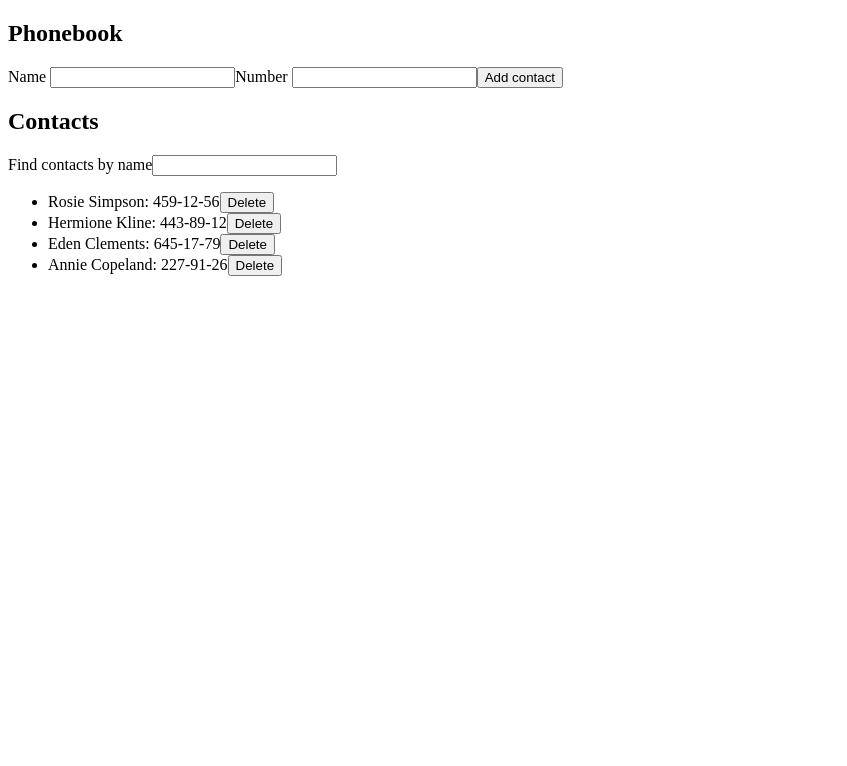
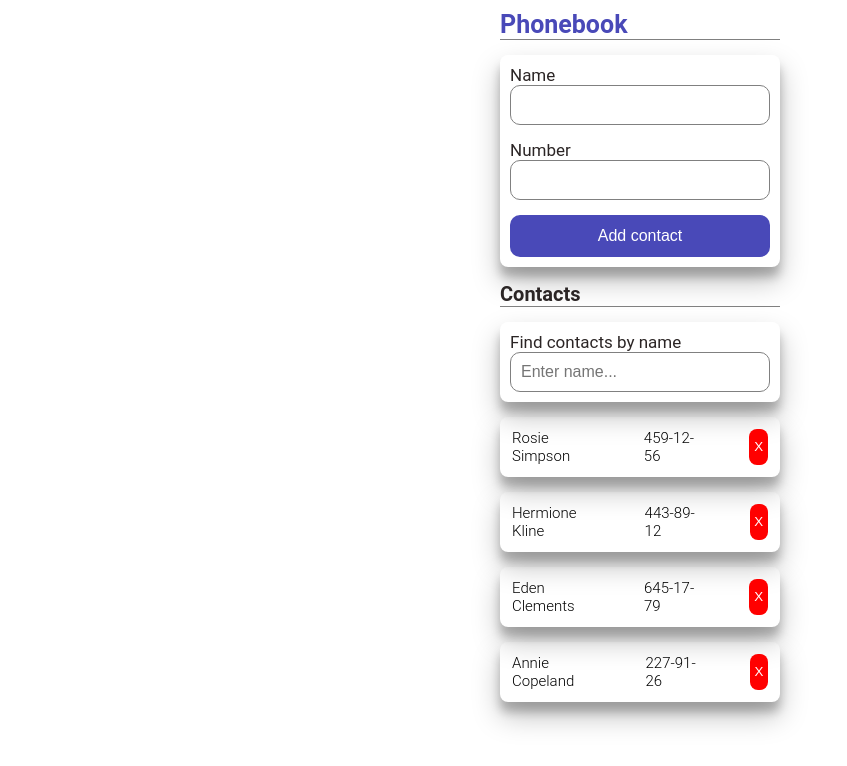
Before and after one commit to dmytrosch/goit-react-hw-08-phonebook, a React (Create React App) app: page / in a window 1280 px wide. Shown: the top 766 px of the page, without its empty margins (0-847 px from the left). Built offline with nearby package versions, Linux system fonts and the light colour scheme.

Commit message:
stylization

```diff
--- a/src/components/App.js
+++ b/src/components/App.js
@@ -4,6 +4,7 @@ import { v4 as uuidv4 } from "uuid";
 import ContactForm from "./ContactForm";
 import Filter from "./Filter";
 import ContactList from "./ContactList";
+import styles from './App.module.css'
 
 export default class Phonebook extends React.Component {
     state = {
@@ -81,10 +82,10 @@ export default class Phonebook extends React.Component {
     render() {
         const { contacts, filter } = this.state;
         return (
-            <section>
-                <h1>Phonebook</h1>
+            <section className={styles.container}>
+                <h1 className={styles.title}>Phonebook</h1>
                 <ContactForm handler={this.submitFormHandler} />
-                <h2>Contacts</h2>
+                <h2 className={styles.contacts}>Contacts</h2>
                 <Filter searchHandler={this.searchInputHandler} />
                 <ContactList
                     contacts={filter ? this.findContact() : contacts}
--- /dev/null
+++ b/src/components/App.module.css
@@ -0,0 +1,18 @@
+.container {
+    padding: 10px;
+    margin: 0 auto;
+    width: 300px;
+}
+
+.title{
+    font-size: 25px;
+    color: rgb(73, 73, 184);
+    margin-bottom: 15px;
+    border-bottom: 1px solid grey;
+}
+.contacts{
+    font-size: 20px;
+    color: #2b2525;
+    border-bottom: 1px solid grey;
+    margin-bottom: 15px;
+}
--- a/src/components/ContactForm.js
+++ b/src/components/ContactForm.js
@@ -1,16 +1,19 @@
 import React from "react";
 import PropTypes from 'prop-types';
+import styles from './ContactForm.module.css'
 
 export default function ContactForm(props) {
     return (
-        <form onSubmit={props.handler}>
-            <label>
-                Name <input type="text" name="nameInput" />
+        <form onSubmit={props.handler} className={styles.form}>
+            <label className={styles.label}>
+                Name <br/>
+                <input type="text" name="nameInput" className={styles.input}/>
             </label>
-            <label>
-                Number <input type="tel" name="numberInput" />
+            <label className={styles.label}>
+                Number <br/>
+                <input type="tel" id='phone' name="numberInput" className={styles.input}/>
             </label>
-            <button type="submit">Add contact</button>
+            <button type="submit" className={styles.submit}>Add contact</button>
         </form>
     );
 }
--- /dev/null
+++ b/src/components/ContactForm.module.css
@@ -0,0 +1,44 @@
+.form {
+    display: flex;
+    flex-direction: column;
+    margin-bottom: 15px;
+    /* border-bottom: 1px solid grey; */
+    padding: 10px;
+    box-shadow: 0 14px 28px rgba(0,0,0,0.25), 0 10px 10px rgba(0,0,0,0.22);
+    border-radius: 8px;
+}
+.label {
+    font-size: 17px;
+    color: #2b2525;
+    margin-bottom: 15px;
+}
+.label[data-label='last']{
+    margin: 0;
+}
+.input {
+    width: 100%;
+    border-radius: 10px;
+    border: 1px solid grey;
+    font-size: 16px;
+    padding: 10px;
+}
+.input:focus {
+    border: 1px solid rgb(73, 73, 184);
+}
+.submit {
+    border-radius: 10px;
+    border: 2px solid transparent;
+    cursor: pointer;
+    background-color: rgb(73, 73, 184);
+    color: #fff;
+    padding-top: 10px;
+    padding-bottom: 10px;
+    font-size: 16px;
+    font-weight: 500;
+    transition: all 0.25s ease-in;
+}
+.submit:hover{
+    background-color: #fff;
+    color: rgb(73, 73, 184);
+    border: 2px solid rgb(73, 73, 184);
+}
--- a/src/components/ContactList.js
+++ b/src/components/ContactList.js
@@ -1,17 +1,20 @@
 import React from "react";
 import PropTypes from "prop-types";
+import styles from "./ContactList.module.css";
 
 export default function ContactList(props) {
     const { deleteContact, contacts } = props;
     return (
-        <ul>
+        <ul styles={styles.list}>
             {contacts.map((contact) => (
-                <li key={contact.id}>
-                    <span>
-                        {contact.name}: {contact.number}
-                    </span>
-                    <button onClick={deleteContact} data-id={contact.id}>
-                        Delete
+                <li key={contact.id} className={styles.item}>
+                    <span>{contact.name}</span> <span>{contact.number}</span>
+                    <button
+                        className={styles.button}
+                        onClick={deleteContact}
+                        data-id={contact.id}
+                    >
+                        X
                     </button>
                 </li>
             ))}
--- /dev/null
+++ b/src/components/ContactList.module.css
@@ -0,0 +1,34 @@
+.list{
+    display: flex;
+    flex-direction: column;
+}
+
+.item {
+    margin-bottom: 15px;
+    padding: 12px;
+    box-shadow: 0 14px 28px rgba(0, 0, 0, 0.25), 0 10px 10px rgba(0, 0, 0, 0.22);
+    border-radius: 8px;
+    display: flex;
+    justify-content: space-between;
+}
+.item > span{
+    margin-right: 50px;
+    font-weight: 300;
+    font-size: 15px;
+}
+.button{
+    border-radius: 8px;
+    background-color:red;
+    border: none;
+    cursor: pointer;
+    width: 22px;
+    line-height: 20px;
+    color: #ffffff;
+    transition: all 0.25s ease-in-out;
+    border: 1px solid transparent;
+}
+.button:hover{
+    background-color: transparent;
+    color: red;
+    border: 1px solid red
+}
--- a/src/components/Filter.js
+++ b/src/components/Filter.js
@@ -1,12 +1,14 @@
 import React from "react";
 import PropTypes from "prop-types";
+import styles from './ContactForm.module.css'
 
 export default function Filter(props) {
     return (
-        <label>
+        <form className={styles.form}>
+        <label className={styles.label} data-label='last'>
             Find contacts by name
-            <input type="text" name="search" onChange={props.searchHandler} />
-        </label>
+            <input className={styles.input} type="text" name="search" onChange={props.searchHandler} placeholder='Enter name...'/>
+        </label></form>
     );
 }
 
--- a/src/index.js
+++ b/src/index.js
@@ -2,4 +2,6 @@ import React from "react";
 import ReactDOM from "react-dom";
 import Phonebook from "./components/App";
 
+import "./style.css";
+
 ReactDOM.render(<Phonebook />, document.querySelector("#root"));
--- /dev/null
+++ b/src/style.css
@@ -0,0 +1,21 @@
+html {
+    box-sizing: border-box;
+}
+
+*,
+*::after,
+*::before {
+    margin: 0;
+    padding: 0;
+    box-sizing: inherit;
+}
+
+body {
+    font-family: "Roboto", sans-serif;
+}
+
+ul {
+    list-style: none;
+}
+
+@import url("https://fonts.googleapis.com/css2?family=Roboto:wght@300;400;500&display=swap");
```
